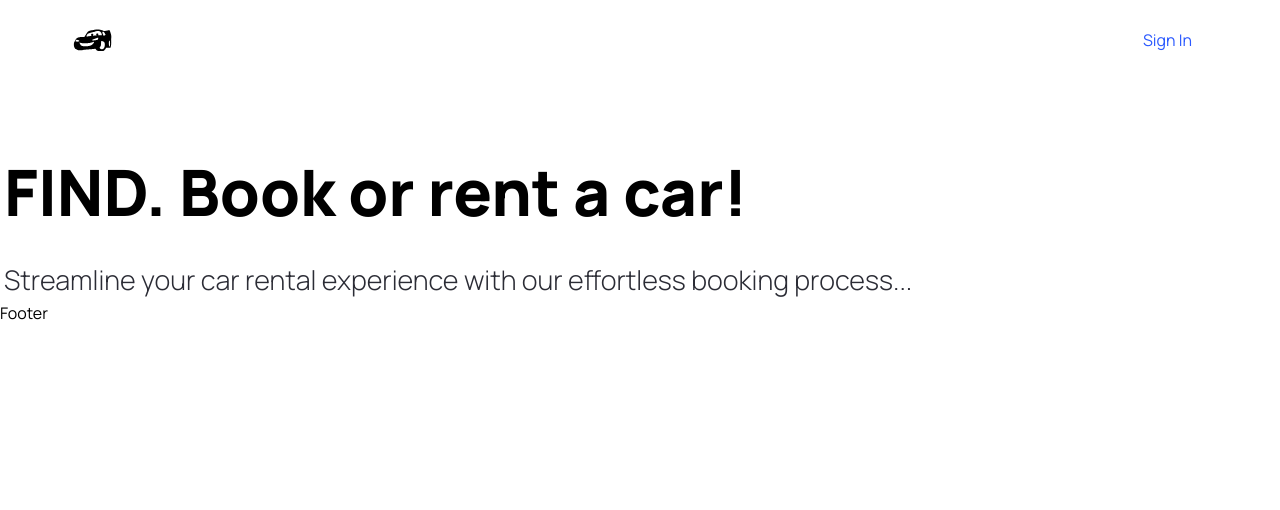
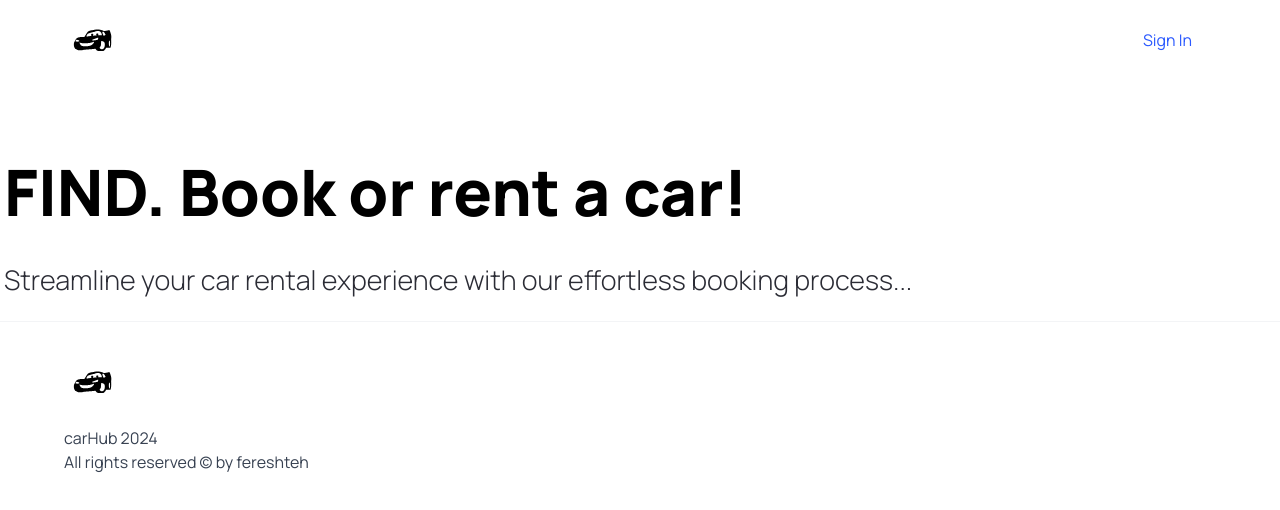
Before and after one commit to fereshtehnm/cars-rentown-next-ts, a Next.js app: page / in a window 1280 px wide. Shown: the top 510 px of the page. Built offline with nearby package versions, Linux system fonts and the light colour scheme.

Commit message:
Add footer

```diff
--- a/components/Footer.tsx
+++ b/components/Footer.tsx
@@ -1,7 +1,25 @@
-import React from 'react'
+import React from "react";
+import Image from "next/image";
+import Link from "next/link";
 
 export const Footer = () => {
   return (
-    <div>Footer</div>
-  )
-}
+    <footer className="flex flex-col text-black-100 mt-5 border-t border-gray-100">
+      <div className="flex max-md:flex-col flex-wrap justify-between gap-5 sm:px-16 px-6 py-10">
+        <div className="flex flex-col justify-start items-start gap-6">
+          <Image
+            src="/carlogo.svg"
+            alt="car logo"
+            width={60}
+            height={18}
+            className="object-contain"
+          />
+          <p className="text-base text-gray-700">
+            carHub 2024 <br/>
+            All rights reserved &copy; by fereshteh
+          </p>
+        </div>
+      </div>
+    </footer>
+  );
+};
```
